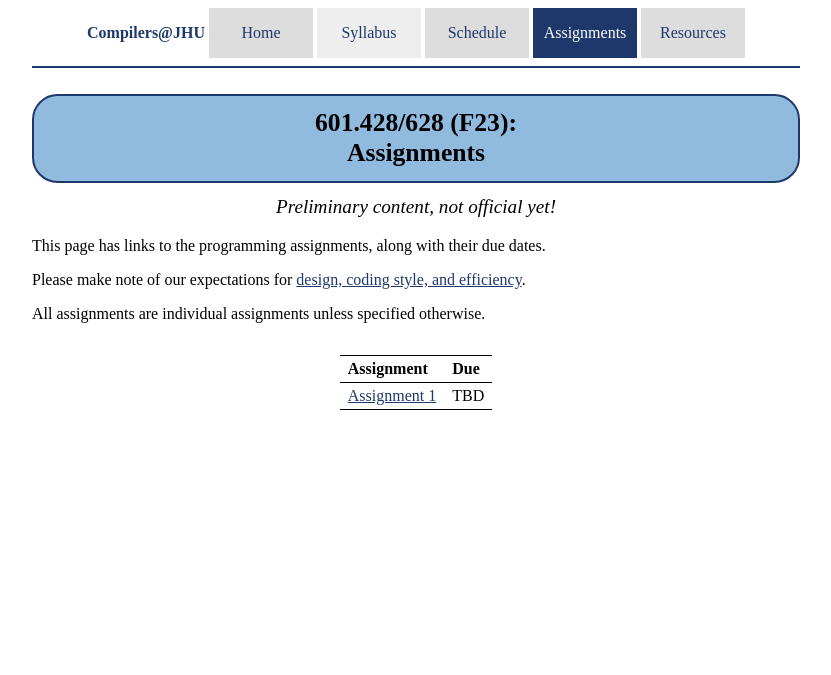
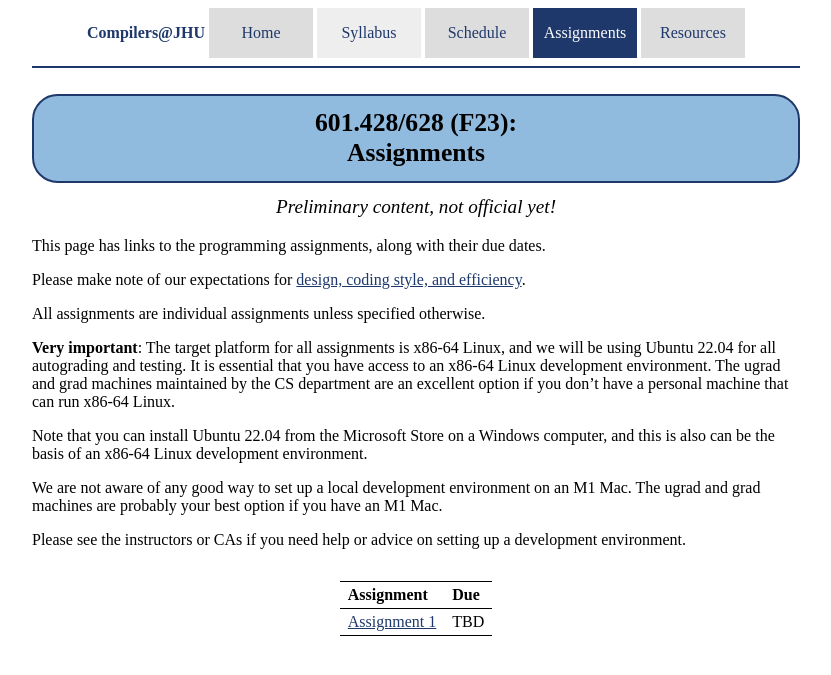
Before and after one commit to jhucompilers/fall2023, a Jekyll site: the page built from assignments.md, in a window 1280 px wide. Shown: the top 675 px of the page, without its empty margins (224-1055 px from the left). Built offline with Jekyll 4.4.1, drawn with Linux system fonts in a browser that asks for light colours.

Commit message:
mention requirement of having an x86-64 Linux development environment

```diff
--- a/assignments.md
+++ b/assignments.md
@@ -10,6 +10,22 @@ Please make note of our expectations for [design, coding style, and efficiency](
 
 All assignments are individual assignments unless specified otherwise.
 
+**Very important**: The target platform for all assignments is x86-64 Linux,
+and we will be using Ubuntu 22.04 for all autograding and testing.
+It is essential that you have access to an x86-64 Linux development environment.
+The ugrad and grad machines maintained by the CS department are an
+excellent option if you don't have a personal machine that can run x86-64 Linux.
+
+Note that you can install Ubuntu 22.04 from the Microsoft Store on a Windows computer,
+and this is also can be the basis of an x86-64 Linux development environment.
+
+We are not aware of any good way to set up a local development environment
+on an M1 Mac. The ugrad and grad machines are probably your best option if
+you have an M1 Mac.
+
+Please see the instructors or CAs if you need help or advice on setting up a
+development environment.
+
 Assignment | Due
 ---------- | ---
 [Assignment 1](assign/assign01.html) | TBD
```
